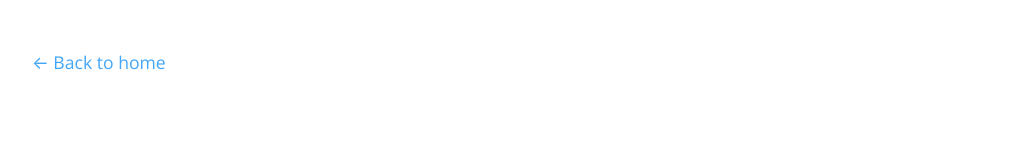
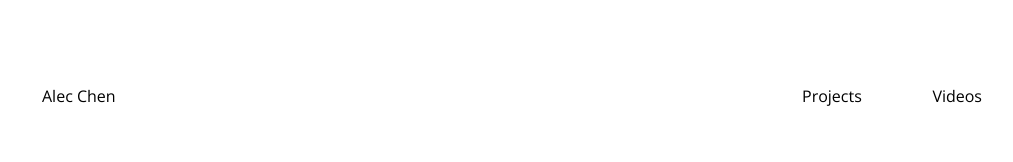
Before and after one commit to alecchendev/alecchendev.github.io, a Next.js app: page /projects in a window 1280 px wide. Shown: the top 162 px of the page, without its empty margins (128-1141 px from the left). Built offline with nearby package versions, Linux system fonts and the light colour scheme.

Commit message:
Implement navbar

```diff
--- a/components/layout.js
+++ b/components/layout.js
@@ -13,33 +13,34 @@ export default function Layout({ children, home, skinny }) {
       <Head>
         <script src="https://kit.fontawesome.com/98bcd674c2.js" crossorigin="anonymous"></script>
       </Head>
-      {!home && (
-        <div className={styles.backToHome}>
-          <Link href="/">
-            <a>← Back to home</a>
+
+      <header className={styles.header}>
+        <div className={styles.left}>
+          <Link href='/'>
+            <div className={styles.navItem}>
+              Alec Chen
+            </div>
           </Link>
         </div>
-      )}
-      <header className={styles.header}>
-        {/* {home ? (
-          <>
-            <Image
-              priority
-              src="/images/profile.png"
-              className={utilStyles.borderCircle}
-              height={144}
-              width={144}
-              alt={name}
-            />
-            <h1 className={utilStyles.heading2Xl}>{name}</h1>
-          </>
-        ) : (
-          <>
-          </>
-        )} */}
+        <div className={styles.right}>
+          <Link href='projects'>
+            <div className={styles.navItem}>
+              Projects
+            </div>
+          </Link>
+          <Link href='videos'>
+            <div className={styles.navItem}>
+              Videos
+            </div>
+          </Link>
+        </div>
       </header>
 
-      <main>{children}</main>
+      <main className={styles.content}>{children}</main>
+
+      <footer className={styles.footer}>
+
+      </footer>
 
 
     </div>
--- a/styles/globals.css
+++ b/styles/globals.css
@@ -35,9 +35,9 @@ a {
   transition: 0.2s;
 }
 
-a:hover {
-  /* text-decoration: underline; */
-  /* opacity: 0.65; */
+/* a:hover {
+  text-decoration: underline;
+  opacity: 0.65;
   color: var(--highlight-color);
   cursor: pointer;
-}
+} */
--- a/styles/layout.module.css
+++ b/styles/layout.module.css
@@ -1,11 +1,11 @@
 .container {
 	max-width: 60rem;
 	padding-bottom: 100px;
-	margin: 3rem auto 3rem;
+	margin: 0 auto 3rem;
 }
 
 .padTop {
-	padding-top: 150px;
+	/* padding-top: 150px; */
 }
 
 .skinnyContainer {
@@ -15,15 +15,36 @@
 	margin: 3rem auto 6rem;
 }
 
-.header {
-	display: flex;
-	flex-direction: column;
-	align-items: center;
-}
-
 .backToHome {
 	margin: 50px 0 100px;
 	font-size: 1.1rem;
+}
+
+
+.header {
+	display: flex;
+	justify-content: space-between;
+	margin-top: 5rem;
+}
+
+.right {
+	width: 200px;
+	display: flex;
+	justify-content: space-between;
+}
+
+.navItem {
+	padding: 5px 10px;
+	border-radius: 5px;
+}
+
+.navItem:hover {
+	background-color: whitesmoke;
+	cursor: default !important;
+}
+
+.content {
+	margin-top: 100px;
 }
 
 
```
